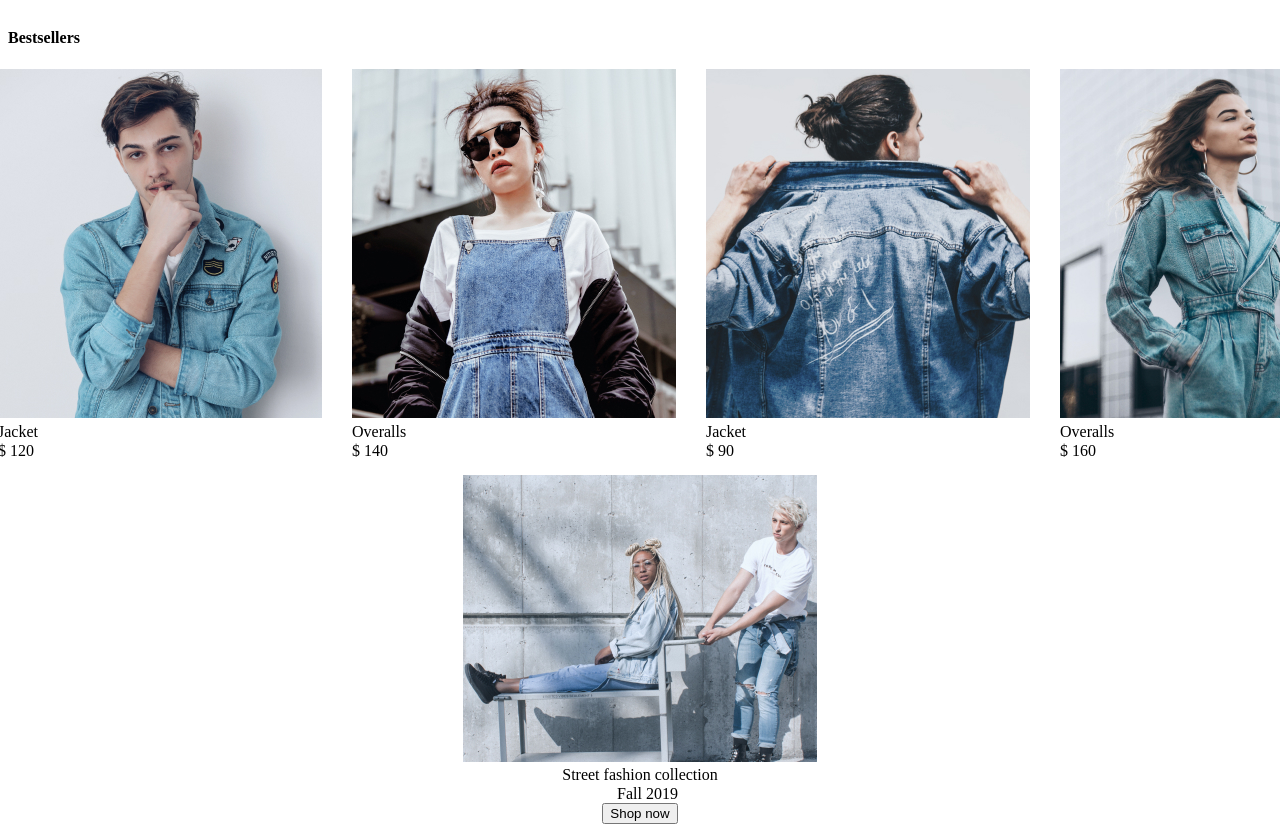
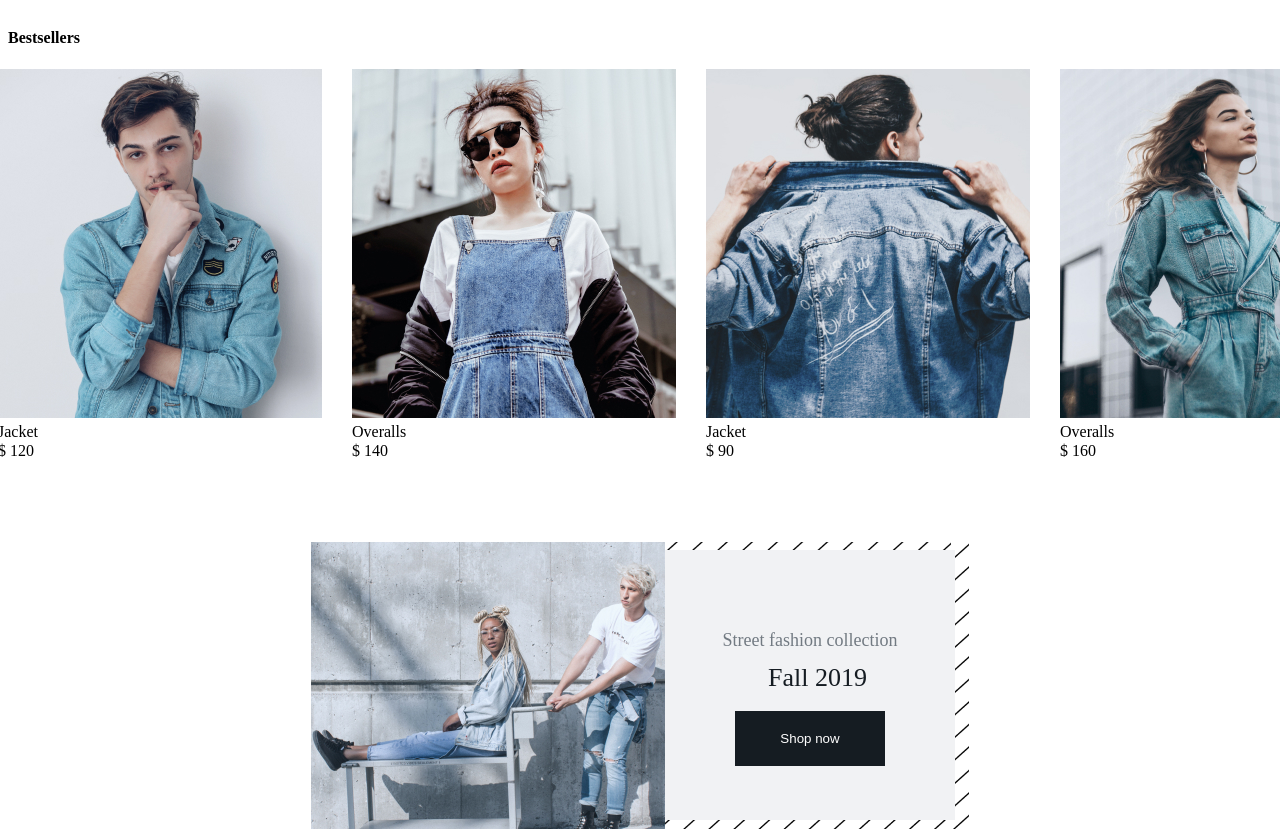
Before and after one commit to hellonasd/denim-app, a React (Create React App) app: page / in a window 1280 px wide. Shown: the top 837 px of the page. Built offline with nearby package versions, Linux system fonts and the light colour scheme.

Commit message:
'promoTablet'

```diff
--- a/src/components/promo/Promo.module.css
+++ b/src/components/promo/Promo.module.css
@@ -60,3 +60,44 @@
     line-height: 21px;
   }
 }
+
+@media (min-width: 768px) {
+  .promoBg {
+    display: flex;
+  }
+  .promo__wrapper__title {
+    position: absolute;
+    padding-top: 50px;
+    left: 354px;
+    top: 8px;
+    width: 290px;
+    height: 220px;
+    background-color: #f1f2f4;
+  }
+  .promo__wrapper {
+    position: relative;
+    margin-top: 67px;
+    width: 658px;
+    height: 287px;
+    background-image: url("../promo/backgroundline.png");
+  }
+  .promo__title {
+    padding-top: 30px;
+    padding-bottom: 12px;
+    font-size: 18px;
+    line-height: 21px;
+
+    font-size: 18px;
+    line-height: 21px;
+
+    color: #727a82;
+  }
+  .promo__subtitle {
+    margin: 0 auto;
+    color: #151c22;
+    font-size: 26px;
+    line-height: 30px;
+    width: 114px;
+    height: 18px;
+  }
+}
--- a/src/components/promoBtn/PromoBtn.module.css
+++ b/src/components/promoBtn/PromoBtn.module.css
@@ -12,3 +12,13 @@
     color: white;
   }
 }
+
+@media(min-width: 768px){
+  .btn{
+    margin-top: 30px;
+    padding: 20px 45px;
+    border: none;
+    background-color: #151C22;
+    color: white;
+  }
+}
```
